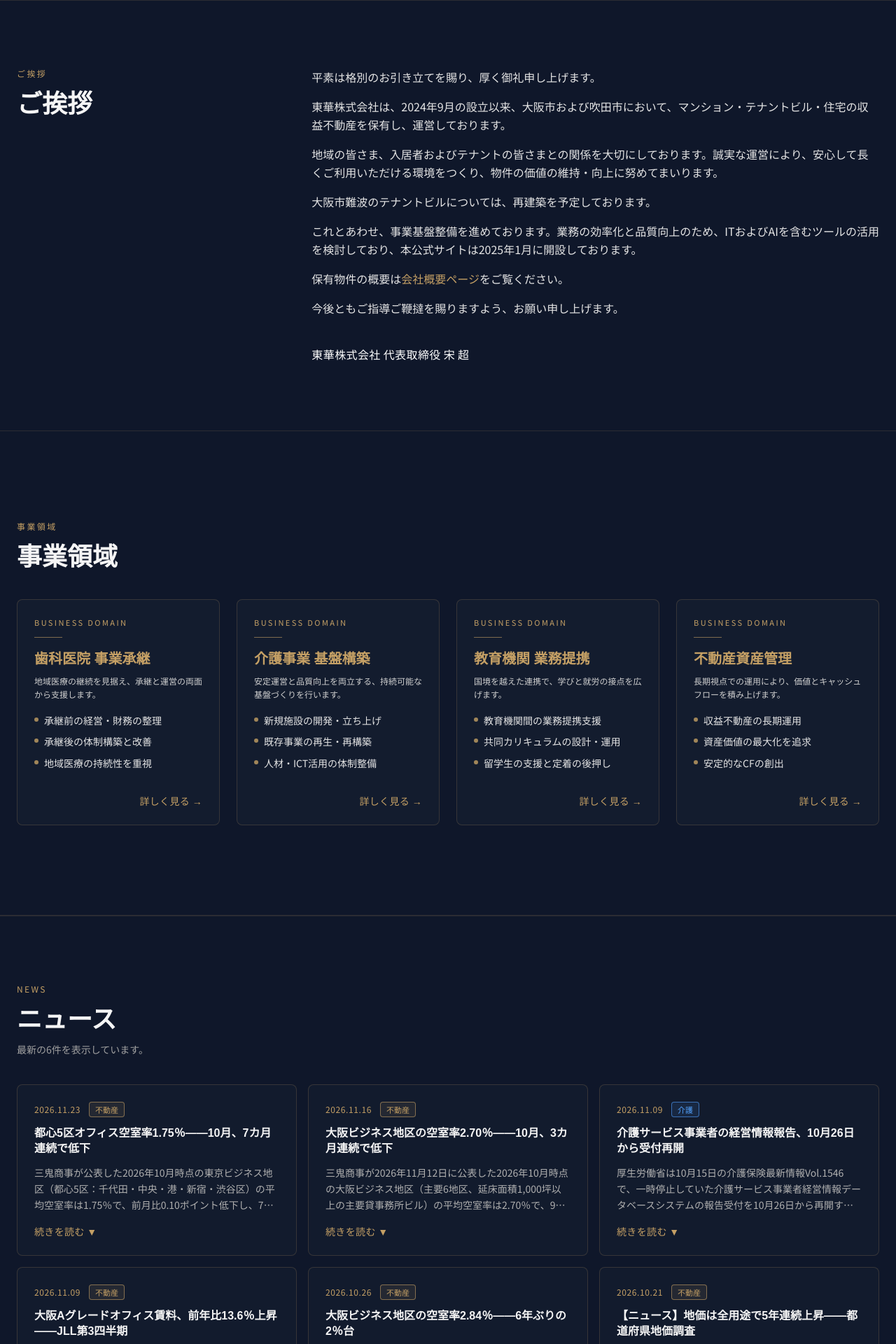
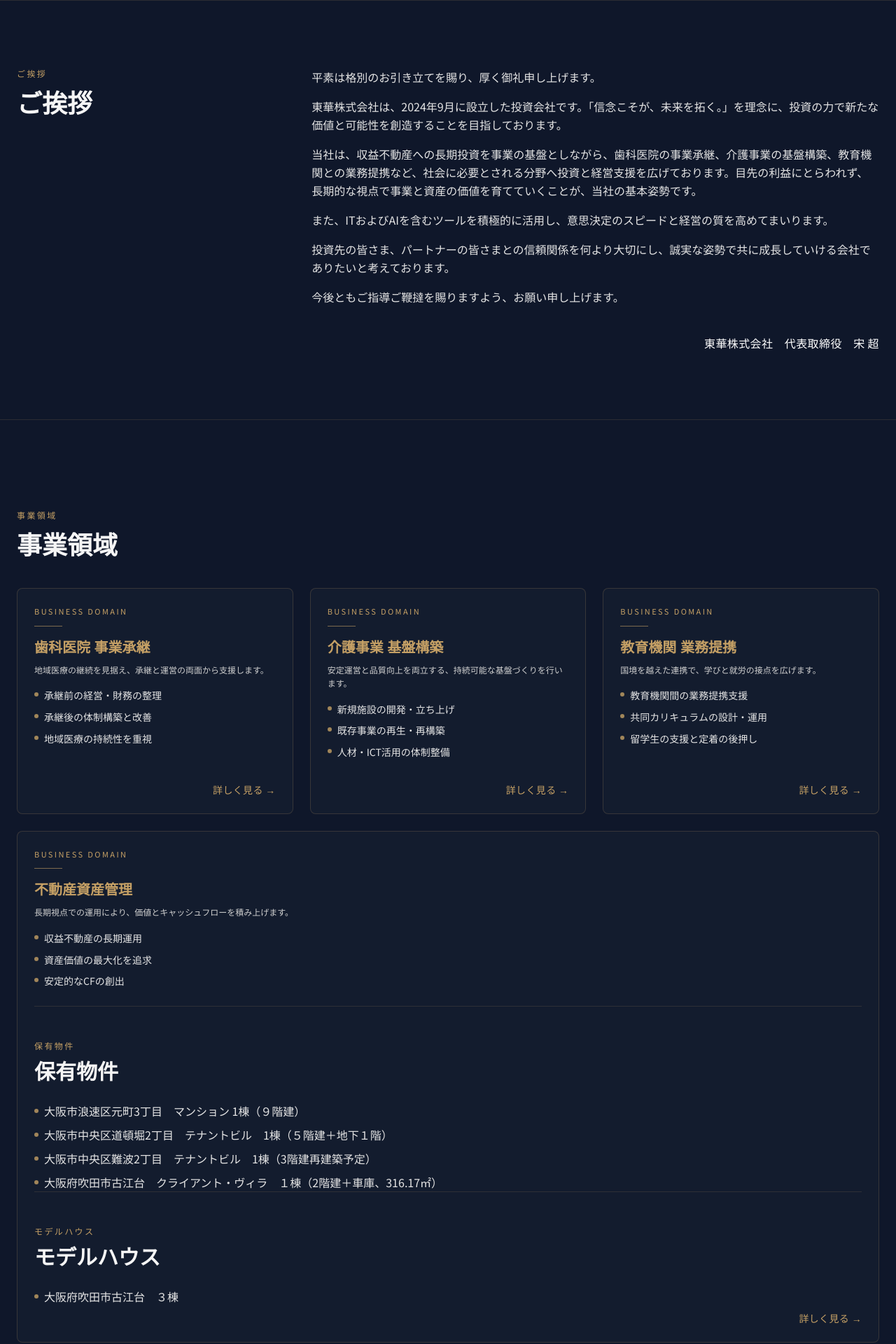
Before and after one commit to yangnan1987/touca-group-web, a Next.js app: page / in a window 1280 px wide. Shown: the part 800-2720 px from the top of the page at 70% size. Built offline with nearby package versions, Linux system fonts and the light colour scheme.

Commit message:
update: ご挨拶を差し替え、不動産事業に保有物件を掲載
首页问候改为已确认的投资公司文案。不动产卡片与详情页复用会社概要的保有物件和模型住宅列表，会社概要页本身不改。

```diff
--- a/app/business/real-estate/page.tsx
+++ b/app/business/real-estate/page.tsx
@@ -2,6 +2,7 @@ import Link from "next/link";
 import SiteHeader from "../../components/SiteHeader";
 import SiteFooter from "../../components/SiteFooter";
 import BusinessCharts from "../../components/BusinessCharts";
+import { HeldPropertyLists } from "../../components/HeldPropertyLists";
 import { realEstateData } from "../../data/businessData";
 import { pageMetadata } from "../../lib/pageMeta";
 
@@ -28,6 +29,8 @@ export default function RealEstatePage() {
             自社保有による収益不動産の長期運用。資産価値の最大化と安定的なキャッシュフローの創出を追求します。
           </p>
         </section>
+
+        <HeldPropertyLists />
 
         <section className="border-t border-[#C5A065]/15 pt-12">
           <p className="text-xs tracking-[0.2em] text-[#C5A065] mb-3">市場現状</p>
--- /dev/null
+++ b/app/components/HeldPropertyLists.tsx
@@ -0,0 +1,55 @@
+import { heldProperties, modelHouses } from "../data/companyProfile";
+
+function PropertyItems({ items }: { items: readonly string[] }) {
+  return (
+    <ul className="space-y-2 text-[#E5E5E5] leading-relaxed">
+      {items.map((item) => (
+        <li key={item} className="flex gap-2">
+          <span className="mt-[0.6em] h-1.5 w-1.5 shrink-0 rounded-full bg-[#C5A065]/80" />
+          <span className="min-w-0 break-words">{item}</span>
+        </li>
+      ))}
+    </ul>
+  );
+}
+
+function PropertyBlock({
+  label,
+  items,
+  titleId,
+  heading: Heading,
+}: {
+  label: string;
+  items: readonly string[];
+  titleId: string;
+  heading: "h2" | "h4";
+}) {
+  return (
+    <div>
+      <p className="text-xs tracking-[0.2em] text-[#C5A065] mb-3">{label}</p>
+      <Heading
+        id={titleId}
+        className="text-2xl md:text-3xl font-serif font-bold mb-6"
+        style={{ fontFamily: "var(--font-serif)" }}
+      >
+        {label}
+      </Heading>
+      <PropertyItems items={items} />
+    </div>
+  );
+}
+
+export function HeldPropertyLists({ headingLevel = "h2" }: { headingLevel?: "h2" | "h4" }) {
+  const Heading = headingLevel;
+
+  return (
+    <>
+      <section className="border-t border-[#C5A065]/15 pt-12" aria-labelledby="held-properties-title">
+        <PropertyBlock label="保有物件" items={heldProperties} titleId="held-properties-title" heading={Heading} />
+      </section>
+      <section className="border-t border-[#C5A065]/15 pt-12" aria-labelledby="model-houses-title">
+        <PropertyBlock label="モデルハウス" items={modelHouses} titleId="model-houses-title" heading={Heading} />
+      </section>
+    </>
+  );
+}
--- a/app/page.tsx
+++ b/app/page.tsx
@@ -5,6 +5,7 @@ import { flushSync } from "react-dom";
 import { motion, useReducedMotion, type Transition } from "framer-motion";
 import Image from "next/image";
 import Link from "next/link";
+import { HeldPropertyLists } from "./components/HeldPropertyLists";
 import { NewsCardGrid } from "./components/NewsCard";
 import { COMPANY_ADDRESS } from "./data/companyProfile";
 import { newsData } from "./data/newsData";
@@ -232,20 +233,17 @@ export default function Home() {
               <div className="lg:col-span-2 space-y-4 text-[#E5E5E5] font-sans leading-relaxed">
                 <p>平素は格別のお引き立てを賜り、厚く御礼申し上げます。</p>
                 <p>
-                  東華株式会社は、2024年9月の設立以来、大阪市および吹田市において、マンション・テナントビル・住宅の収益不動産を保有し、運営しております。
+                  東華株式会社は、2024年9月に設立した投資会社です。「信念こそが、未来を拓く。」を理念に、投資の力で新たな価値と可能性を創造することを目指しております。
                 </p>
                 <p>
-                  地域の皆さま、入居者およびテナントの皆さまとの関係を大切にしております。誠実な運営により、安心して長くご利用いただける環境をつくり、物件の価値の維持・向上に努めてまいります。
+                  当社は、収益不動産への長期投資を事業の基盤としながら、歯科医院の事業承継、介護事業の基盤構築、教育機関との業務提携など、社会に必要とされる分野へ投資と経営支援を広げております。目先の利益にとらわれず、長期的な視点で事業と資産の価値を育てていくことが、当社の基本姿勢です。
                 </p>
-                <p>大阪市難波のテナントビルについては、再建築を予定しております。</p>
+                <p>また、ITおよびAIを含むツールを積極的に活用し、意思決定のスピードと経営の質を高めてまいります。</p>
                 <p>
-                  これとあわせ、事業基盤整備を進めております。業務の効率化と品質向上のため、ITおよびAIを含むツールの活用を検討しており、本公式サイトは2025年1月に開設しております。
-                </p>
-                <p>
-                  保有物件の概要は<Link href="/company" className="text-[#C5A065] hover:text-[#E5C888]">会社概要ページ</Link>をご覧ください。
+                  投資先の皆さま、パートナーの皆さまとの信頼関係を何より大切にし、誠実な姿勢で共に成長していける会社でありたいと考えております。
                 </p>
                 <p>今後ともご指導ご鞭撻を賜りますよう、お願い申し上げます。</p>
-                <p className="pt-6 text-white tracking-wide">東華株式会社 代表取締役 宋 超</p>
+                <p className="pt-6 text-right text-white tracking-wide">東華株式会社　代表取締役　宋 超</p>
               </div>
             </motion.div>
           </div>
@@ -259,7 +257,7 @@ export default function Home() {
                 事業領域
               </h2>
             </motion.div>
-            <motion.div initial={{ opacity: 0, y: 30 }} whileInView={{ opacity: 1, y: 0 }} viewport={{ once: true }} transition={transitionBase()} className="grid grid-cols-1 md:grid-cols-2 lg:grid-cols-4 gap-6">
+            <motion.div initial={{ opacity: 0, y: 30 }} whileInView={{ opacity: 1, y: 0 }} viewport={{ once: true }} transition={transitionBase()} className="grid grid-cols-1 md:grid-cols-3 gap-6">
               <Link href="/business/dental" className="group block">
                 <motion.div
                   initial={{ opacity: 0, y: 30 }}
@@ -380,7 +378,9 @@ export default function Home() {
                   </div>
                 </motion.div>
               </Link>
-              <Link href="/business/real-estate" className="group block">
+            </motion.div>
+            <div className="mt-6">
+              <Link href="/business/real-estate" className="group block min-w-0">
                 <motion.div
                   initial={{ opacity: 0, y: 30 }}
                   whileInView={{ opacity: 1, y: 0 }}
@@ -414,13 +414,14 @@ export default function Home() {
                         <span>安定的なCFの創出</span>
                       </li>
                     </ul>
+                    <HeldPropertyLists headingLevel="h4" />
                     <div className="mt-auto pt-2 flex justify-end">
                       <span className="text-sm text-[#C5A065] group-hover:text-[#E6C27A] transition-colors tracking-wide">詳しく見る →</span>
                     </div>
                   </div>
                 </motion.div>
               </Link>
-            </motion.div>
+            </div>
           </div>
         </section>
 
```
Also changed, not shown: 1 other file (tests, documents, lock files or other folders).
